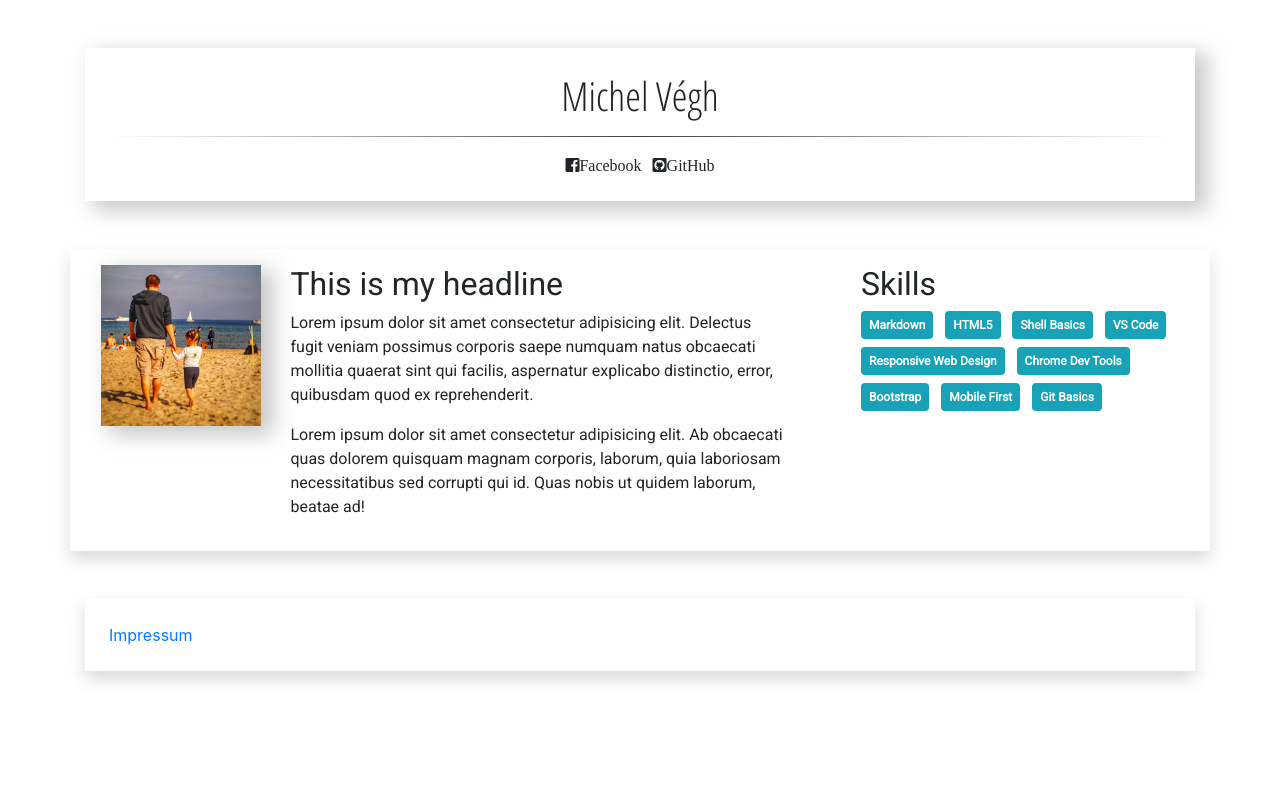
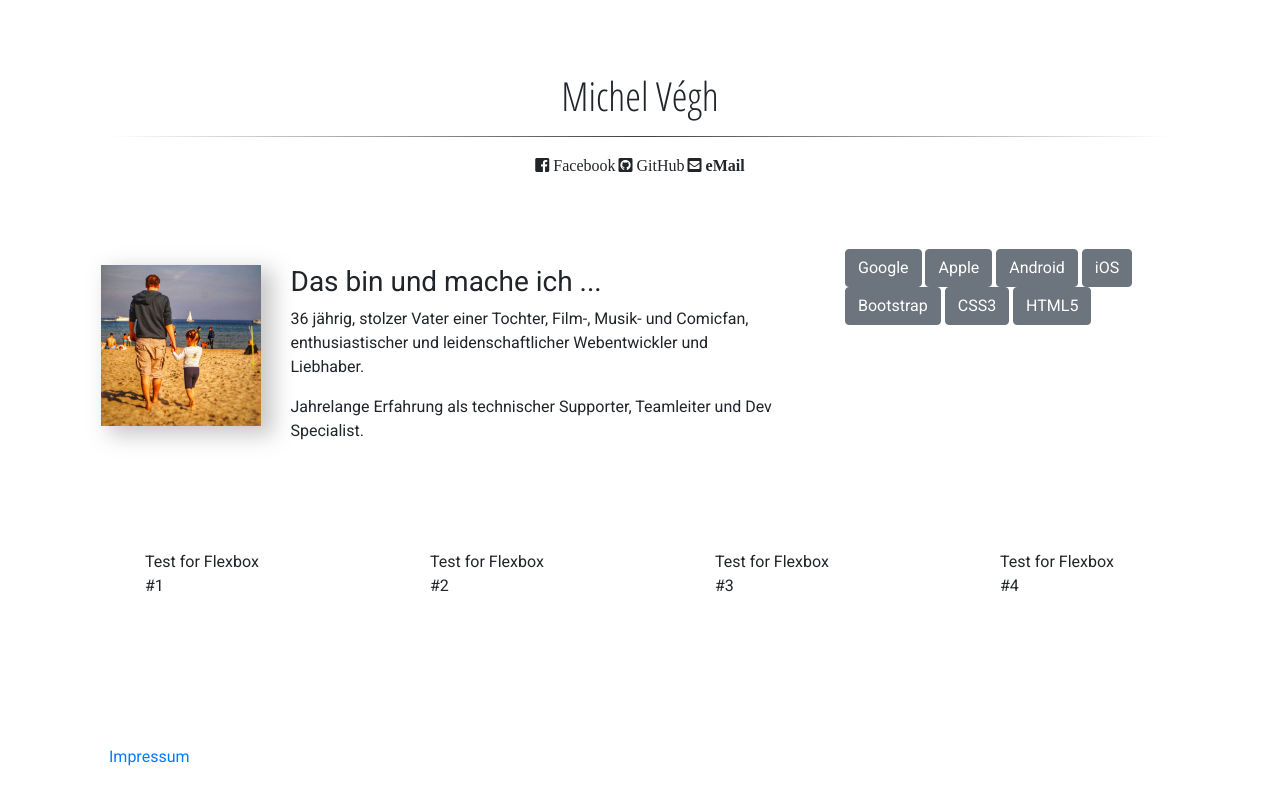
Before and after one commit to micveg/personal-website, a plain HTML site: page index.html in a window 1280 px wide. Drawn offline with nearby package versions, Linux system fonts and the light colour scheme.

Commit message:
Update CSS & Icons

```diff
--- a/css/styles.css
+++ b/css/styles.css
@@ -3,12 +3,12 @@
 }
 
 .header-font {
-  font-family: Open Sans Condensed;
+  font-family: "Open Sans Condensed", sans-serif;
   text-align: center;
 }
 
 .personal-website-font {
-  font-family: Roboto;
+  font-family: Roboto, sans-serif;
 }
 
 .hr-style {
@@ -21,3 +21,17 @@
     rgba(0, 0, 0, 0)
   );
 }
+
+.wrapper {
+  display: flex;
+  flex-direction: row;
+  justify-content: flex-end;
+  align-content: center;
+}
+
+.box {
+  display: flex;
+  justify-content: center;
+  align-content: center;
+  padding: 75px;
+}
--- a/index.html
+++ b/index.html
@@ -13,71 +13,53 @@
     crossorigin="anonymous">
 </head>
 
-<body class="container mt-5">
-  <header class="light-shadow header-font p-4 mb-5">
+<body class="container mt-5 personal-website-font">
+  <header class="header-font p-4 mb-5">
     <h1 class="h1">Michel Végh</h1>
     <hr class="hr-style">
-    <i class="fab fa-facebook-square p-1">Facebook</i>
-    <i class="fab fa-github-square p-1">GitHub</i>
+    <i class="fab fa-facebook-square"> Facebook</i>
+    <i class="fab fa-github-square"> GitHub</i>
+    <i class="fas fa-envelope-square"> eMail</i>
   </header>
 
-  <main class="shadow row mb-5">
+  <main class="row mb-5">
     <section class="col-sm-8">
       <div class="row p-3 mx-0">
         <div class="col-sm-3 pl-0">
           <img src="images/itsme.jpg" alt="" class="img-fluid light-shadow">
         </div>
-        <div class="col-sm-9 personal-website-font">
-          <h2>This is my headline</h2>
-          <p>Lorem ipsum dolor sit amet consectetur adipisicing elit. Delectus fugit veniam possimus corporis saepe numquam
-            natus obcaecati mollitia quaerat sint qui facilis, aspernatur explicabo distinctio, error, quibusdam quod ex
-            reprehenderit.
+        <div class="col-sm-9">
+          <h3>Das bin und mache ich ...</h3>
+          <p>36 jährig, stolzer Vater einer Tochter, Film-, Musik- und Comicfan, enthusiastischer und leidenschaftlicher Webentwickler
+            und Liebhaber.
           </p>
-          <p>Lorem ipsum dolor sit amet consectetur adipisicing elit. Ab obcaecati quas dolorem quisquam magnam corporis, laborum,
-            quia laboriosam necessitatibus sed corrupti qui id. Quas nobis ut quidem laborum, beatae ad!</p>
+          <p>Jahrelange Erfahrung als technischer Supporter, Teamleiter und Dev Specialist.</p>
         </div>
       </div>
     </section>
 
-    <section class="col-sm-4 d-flex personal-website-font">
-      <div class="p-3">
-        <h2>Skills</h2>
-        <ul class="list-inline">
-          <li class="list-inline-item">
-            <div class="badge badge-info p-2 mb-2">Markdown</div>
-          </li>
-          <li class="list-inline-item">
-            <div class="badge badge-info p-2 mb-2">HTML5</div>
-          </li>
-          <li class="list-inline-item">
-            <div class="badge badge-info p-2 mb-2">Shell Basics</div>
-          </li>
-          <li class="list-inline-item">
-            <div class="badge badge-info p-2 mb-2">VS Code</div>
-          </li>
-          <li class="list-inline-item">
-            <div class="badge badge-info p-2 mb-2">Responsive Web Design</div>
-          </li>
-          <li class="list-inline-item">
-            <div class="badge badge-info p-2 mb-2">Chrome Dev Tools</div>
-          </li>
-          <li class="list-inline-item">
-            <div class="badge badge-info p-2 mb-2">Bootstrap</div>
-          </li>
-          <li class="list-inline-item">
-            <div class="badge badge-info p-2 mb-2">Mobile First</div>
-          </li>
-          <li class="list-inline-item">
-            <div class="badge badge-info p-2 mb-2">Git Basics</div>
-          </li>
-        </ul>
+    <section class="col-sm-4 mb-5">
+      <a href="https://www.google.com" target="new" class="btn btn-secondary">Google</a>
+      <a href="https://www.apple.com" target="new" class="btn btn-secondary">Apple</a>
+      <a href="https://www.android.com" target="new" class="btn btn-secondary">Android</a>
+      <a href="https://www.apple.com/ios" target="new" class="btn btn-secondary">iOS</a>
+      <a href="https://getbootstrap.com" target="new" class="btn btn-secondary">Bootstrap</a>
+      <a href="https://www.css.com" target="new" class="btn btn-secondary">CSS3</a>
+      <a href="https://www.html.com" target="new" class="btn btn-secondary">HTML5</a>
+      </div>
+    </section>
+    <section>
+      <div class="wrapper d-flex">
+        <div class="box">Test for Flexbox #1</div>
+        <div class="box">Test for Flexbox #2</div>
+        <div class="box">Test for Flexbox #3</div>
+        <div class="box">Test for Flexbox #4</div>
       </div>
     </section>
   </main>
-  <footer class="shadow p-4">
+  <footer class="p-4">
     <a href="imprint.html">Impressum</a>
   </footer>
-
   <script src="js/jquery-3.3.1.min.js"></script>
   <script src="js/popper.min.js"></script>
   <script src="js/bootstrap.min.js"></script>
```
